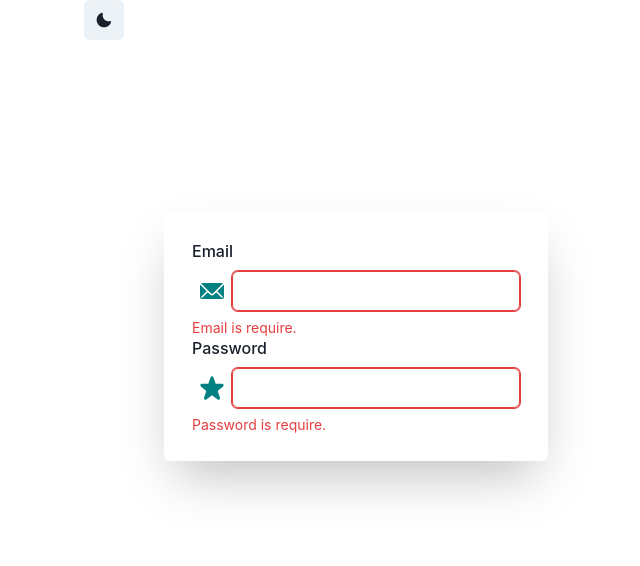
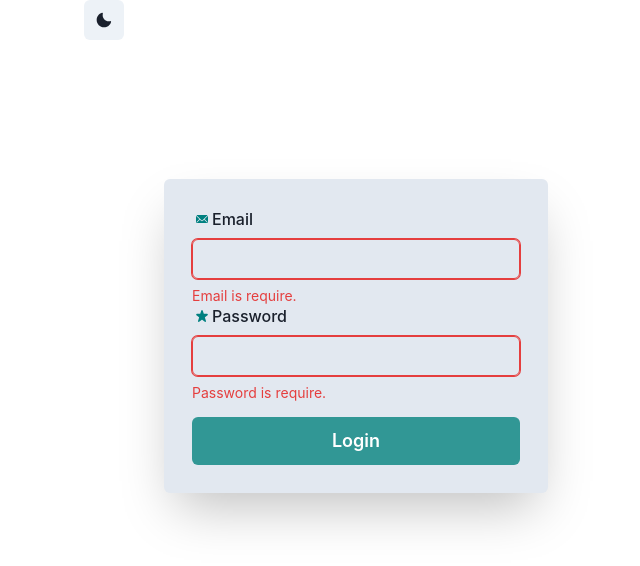
Before and after one commit to Andreyrvs/Vite-React-Chakra-UI, a React (Vite) app: page / in a window 1280 px wide. Shown: the top 566 px of the page, without its empty margins (304-944 px from the left). Built offline with nearby package versions, Linux system fonts and the light colour scheme.

Commit message:
chore: (Components) - Adicona botão de login

```diff
--- a/src/components/Form.jsx
+++ b/src/components/Form.jsx
@@ -7,6 +7,8 @@ import {
   Input,
   Flex,
   Box,
+  useColorModeValue,
+  Button,
 } from '@chakra-ui/react';
 import { EmailIcon, StarIcon } from '@chakra-ui/icons';
 
@@ -19,14 +21,18 @@ function Form() {
   const isError = input === '';
   const isErrorPassword = inputPassword === '';
 
+  const bgColor = useColorModeValue('gray.200', 'gray.700');
+
   return (
-    <Flex flexDirection="column" alignItems="center" justifyContent="center">
-      <Box w="sm" m="10" boxShadow="2xl" rounded="md" bg="white" p="7">
+    <Flex>
+      <Box w="sm" m="10" boxShadow="2xl" rounded="md" bg={bgColor} p="7">
         <FormControl isInvalid={isError}>
-          <FormLabel>Email</FormLabel>
+          <FormLabel display="flex" alignItems="center">
+            <EmailIcon color="teal" w={5} h={5} p={1} />
+            Email
+          </FormLabel>
           <Flex flexDirection="column">
             <Flex flexDirection="row">
-              <EmailIcon color="teal" w={10} h={10} p={2} />
               <Input
                 type="email"
                 value={input}
@@ -44,10 +50,12 @@ function Form() {
                 )}
             </Box>
           </Flex>
-          <FormLabel>Password</FormLabel>
+          <FormLabel display="flex" alignItems="center">
+            <StarIcon color="teal" w={5} h={5} p={1} />
+            Password
+          </FormLabel>
           <Flex flexDirection="column">
             <Flex lexDirection="row">
-              <StarIcon color="teal" w={10} h={10} p={2} />
               <Input
                 type="password"
                 value={inputPassword}
@@ -65,6 +73,9 @@ function Form() {
                 )}
             </Box>
           </Flex>
+          <Flex justifyContent="center" mt={4}>
+            <Button colorScheme="teal" size="lg" width="100%">Login</Button>
+          </Flex>
         </FormControl>
       </Box>
     </Flex>
```
